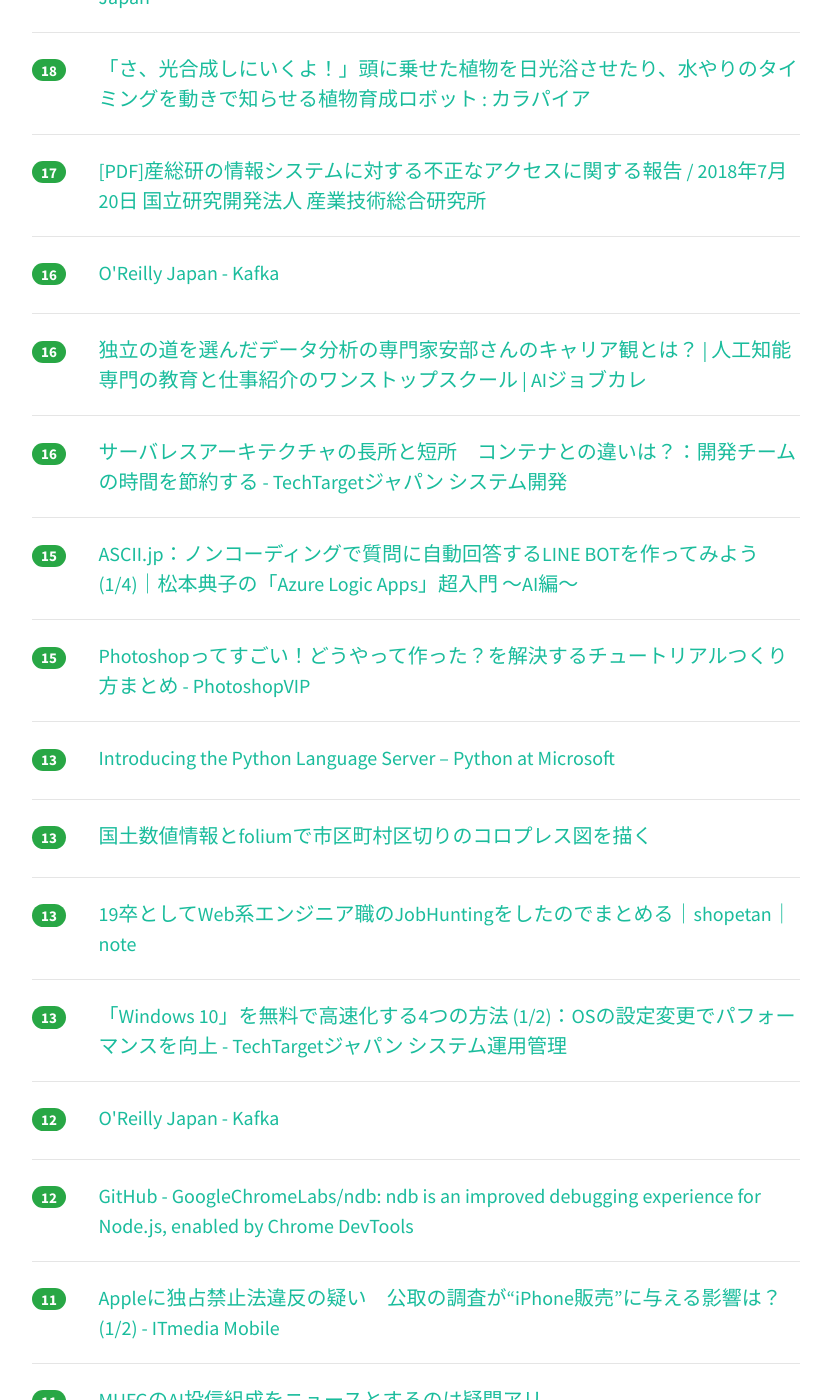
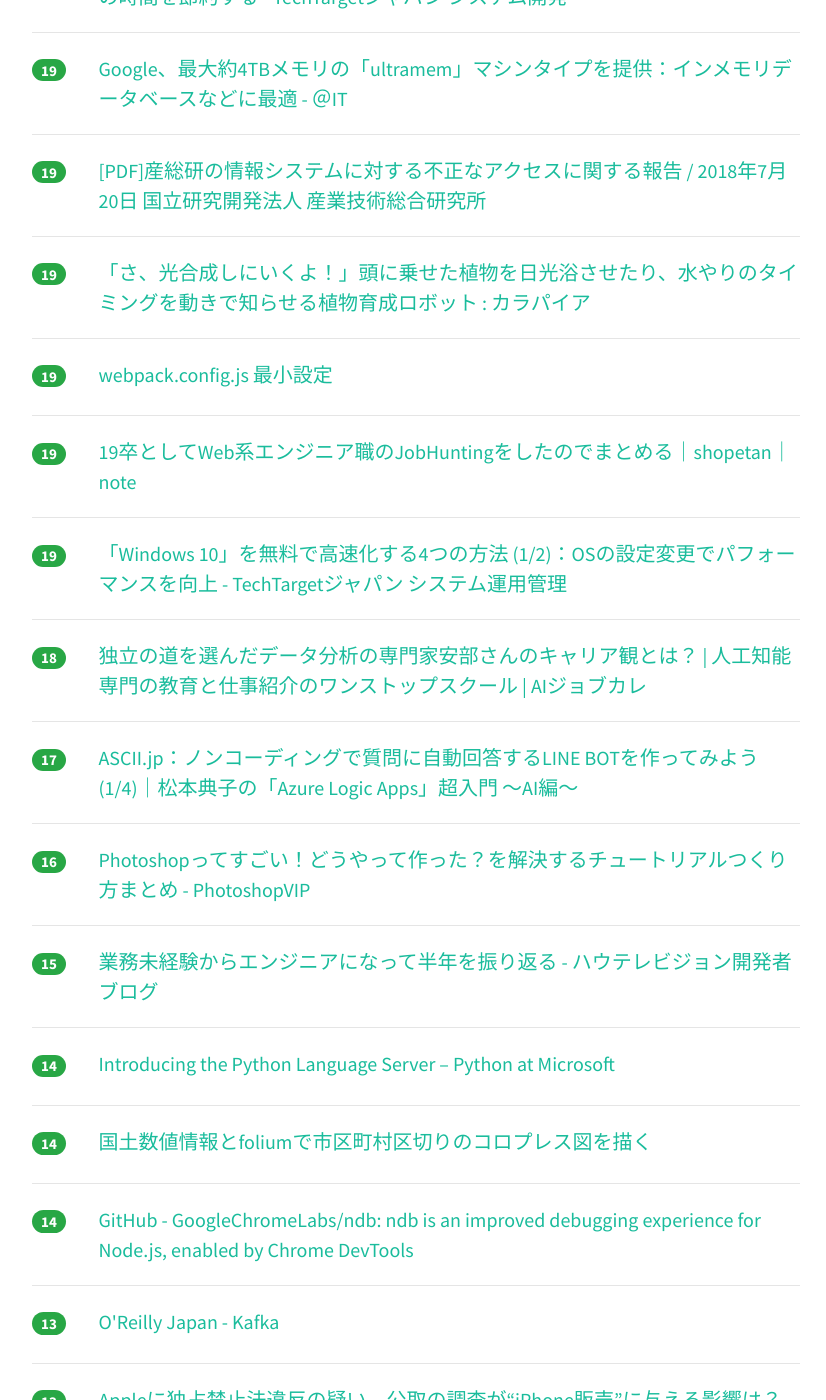
Before and after one commit to yatta47/hatena-matome-site, a Jekyll site: the page built from _posts/2018-07-21-hatena.md, in a window 1280 px wide and 1400 px high, scrolled down 1444 px. Shown: the whole window, without its empty margins (224-1050 px from the left). Built offline with Jekyll 4.4.1, drawn with Linux system fonts in a browser that asks for light colours; nearby versions of some CDN libraries; some of the changed text lies outside the part shown.

Commit message:
Updated 2018-07-21

```diff
--- a/_posts/2018-07-21-hatena.md
+++ b/_posts/2018-07-21-hatena.md
@@ -1,44 +1,44 @@
 ---
 layout: post
 title:  "2018-07-21 はてぶIT"
-date:   2018-07-21 16:02:40
+date:   2018-07-21 17:02:37
 tags: [it-hotentry]
 ---
-43 件のデータあり
+45 件のデータあり
 
 <hr><div class="row">
-<div class="col-1"><span class="badge badge-pill badge-success h2">254</span></div>
+<div class="col-1"><span class="badge badge-pill badge-success h2">300</span></div>
 <div class="col-11"><a href='https://news.mynavi.jp/article/20180719-665927/' target='_blank'>Linuxネットワークコマンドのカンペが公開 | マイナビニュース</a></div>
 </div>
 <hr>
 <div class="row">
-<div class="col-1"><span class="badge badge-pill badge-success h2">111</span></div>
+<div class="col-1"><span class="badge badge-pill badge-success h2">128</span></div>
 <div class="col-11"><a href='http://www.itmedia.co.jp/pcuser/articles/1807/21/news013.html' target='_blank'>「Amazon Echo」を設置したら試したい　生活が快適になるスキル7選 - ITmedia PC USER</a></div>
 </div>
 <hr>
 <div class="row">
-<div class="col-1"><span class="badge badge-pill badge-success h2">63</span></div>
+<div class="col-1"><span class="badge badge-pill badge-success h2">81</span></div>
 <div class="col-11"><a href='https://headlines.yahoo.co.jp/hl?a=20180720-00010007-fnnprimev-sci' target='_blank'>ブロックチェーンで“お金”の価値がなくなり、“信用”の社会がやってくる（FNN PRIME） - Yahoo!ニュース</a></div>
 </div>
 <hr>
 <div class="row">
-<div class="col-1"><span class="badge badge-pill badge-success h2">33</span></div>
+<div class="col-1"><span class="badge badge-pill badge-success h2">70</span></div>
 <div class="col-11"><a href='https://qiita.com/set0gut1/items/be9247910eb7c155d592' target='_blank'>寄り目を利用した「目diff」および「立体インデント」の考案</a></div>
 </div>
 <hr>
 <div class="row">
-<div class="col-1"><span class="badge badge-pill badge-success h2">29</span></div>
+<div class="col-1"><span class="badge badge-pill badge-success h2">32</span></div>
+<div class="col-11"><a href='https://qiita.com/mamomamo/items/e4e9e44d9f77cd72b70a' target='_blank'>Docker・Kubernetes周辺の動向を整理してみた件</a></div>
+</div>
+<hr>
+<div class="row">
+<div class="col-1"><span class="badge badge-pill badge-success h2">31</span></div>
 <div class="col-11"><a href='https://digitalforensic.jp/home-act-products-df-guideline-7th/' target='_blank'>証拠保全ガイドライン第７版 | デジタル・フォレンジック研究会</a></div>
 </div>
 <hr>
 <div class="row">
-<div class="col-1"><span class="badge badge-pill badge-success h2">29</span></div>
+<div class="col-1"><span class="badge badge-pill badge-success h2">31</span></div>
 <div class="col-11"><a href='http://tomoima525.hatenablog.com/entry/2017/07/24/171920' target='_blank'>React Native Meetup Portlandでハイブリットアプリ開発について話しました - tomoima525's blog</a></div>
-</div>
-<hr>
-<div class="row">
-<div class="col-1"><span class="badge badge-pill badge-success h2">25</span></div>
-<div class="col-11"><a href='https://qiita.com/mamomamo/items/e4e9e44d9f77cd72b70a' target='_blank'>Docker・Kubernetes周辺の動向を整理してみた件</a></div>
 </div>
 <hr>
 <div class="row">
@@ -52,8 +52,33 @@ tags: [it-hotentry]
 </div>
 <hr>
 <div class="row">
+<div class="col-1"><span class="badge badge-pill badge-success h2">21</span></div>
+<div class="col-11"><a href='https://jp.techcrunch.com/2018/07/20/2018-07-19-how-facebook-configures-its-millions-of-servers-every-day/' target='_blank'>Facebookが毎日数百万台ものサーバー設定を更新する仕組み | TechCrunch Japan</a></div>
+</div>
+<hr>
+<div class="row">
+<div class="col-1"><span class="badge badge-pill badge-success h2">20</span></div>
+<div class="col-11"><a href='https://www.oreilly.co.jp//books/9784873118499' target='_blank'>O'Reilly Japan - Kafka</a></div>
+</div>
+<hr>
+<div class="row">
+<div class="col-1"><span class="badge badge-pill badge-success h2">20</span></div>
+<div class="col-11"><a href='http://techtarget.itmedia.co.jp/tt/news/1807/20/news06.html' target='_blank'>サーバレスアーキテクチャの長所と短所　コンテナとの違いは？：開発チームの時間を節約する - TechTargetジャパン システム開発</a></div>
+</div>
+<hr>
+<div class="row">
 <div class="col-1"><span class="badge badge-pill badge-success h2">19</span></div>
 <div class="col-11"><a href='http://www.atmarkit.co.jp/ait/articles/1807/20/news040.html' target='_blank'>Google、最大約4TBメモリの「ultramem」マシンタイプを提供：インメモリデータベースなどに最適 - ＠IT</a></div>
+</div>
+<hr>
+<div class="row">
+<div class="col-1"><span class="badge badge-pill badge-success h2">19</span></div>
+<div class="col-11"><a href='https://www.aist.go.jp/pdf/aist_j/topics/to2018/to20180720/20180720aist.pdf' target='_blank'>[PDF]産総研の情報システムに対する不正なアクセスに関する報告 / 2018年7月20日 国立研究開発法人 産業技術総合研究所</a></div>
+</div>
+<hr>
+<div class="row">
+<div class="col-1"><span class="badge badge-pill badge-success h2">19</span></div>
+<div class="col-11"><a href='http://karapaia.com/archives/52262624.html' target='_blank'>「さ、光合成しにいくよ！」頭に乗せた植物を日光浴させたり、水やりのタイミングを動きで知らせる植物育成ロボット : カラパイア</a></div>
 </div>
 <hr>
 <div class="row">
@@ -62,88 +87,78 @@ tags: [it-hotentry]
 </div>
 <hr>
 <div class="row">
-<div class="col-1"><span class="badge badge-pill badge-success h2">18</span></div>
-<div class="col-11"><a href='https://jp.techcrunch.com/2018/07/20/2018-07-19-how-facebook-configures-its-millions-of-servers-every-day/' target='_blank'>Facebookが毎日数百万台ものサーバー設定を更新する仕組み | TechCrunch Japan</a></div>
+<div class="col-1"><span class="badge badge-pill badge-success h2">19</span></div>
+<div class="col-11"><a href='https://note.mu/ss_shopetan/n/nba8cf2c11cc2' target='_blank'>19卒としてWeb系エンジニア職のJobHuntingをしたのでまとめる｜shopetan｜note</a></div>
+</div>
+<hr>
+<div class="row">
+<div class="col-1"><span class="badge badge-pill badge-success h2">19</span></div>
+<div class="col-11"><a href='http://techtarget.itmedia.co.jp/tt/news/1807/21/news03.html' target='_blank'>「Windows 10」を無料で高速化する4つの方法 (1/2)：OSの設定変更でパフォーマンスを向上 - TechTargetジャパン システム運用管理</a></div>
 </div>
 <hr>
 <div class="row">
 <div class="col-1"><span class="badge badge-pill badge-success h2">18</span></div>
-<div class="col-11"><a href='http://karapaia.com/archives/52262624.html' target='_blank'>「さ、光合成しにいくよ！」頭に乗せた植物を日光浴させたり、水やりのタイミングを動きで知らせる植物育成ロボット : カラパイア</a></div>
+<div class="col-11"><a href='https://www.aijobcolle.com/single-post/interview11' target='_blank'>独立の道を選んだデータ分析の専門家安部さんのキャリア観とは？ | 人工知能専門の教育と仕事紹介のワンストップスクール | AIジョブカレ</a></div>
 </div>
 <hr>
 <div class="row">
 <div class="col-1"><span class="badge badge-pill badge-success h2">17</span></div>
-<div class="col-11"><a href='https://www.aist.go.jp/pdf/aist_j/topics/to2018/to20180720/20180720aist.pdf' target='_blank'>[PDF]産総研の情報システムに対する不正なアクセスに関する報告 / 2018年7月20日 国立研究開発法人 産業技術総合研究所</a></div>
+<div class="col-11"><a href='http://ascii.jp/elem/000/001/713/1713259/' target='_blank'>ASCII.jp：ノンコーディングで質問に自動回答するLINE BOTを作ってみよう (1/4)｜松本典子の「Azure Logic Apps」超入門 ～AI編～</a></div>
 </div>
 <hr>
 <div class="row">
 <div class="col-1"><span class="badge badge-pill badge-success h2">16</span></div>
-<div class="col-11"><a href='https://www.oreilly.co.jp//books/9784873118499' target='_blank'>O'Reilly Japan - Kafka</a></div>
-</div>
-<hr>
-<div class="row">
-<div class="col-1"><span class="badge badge-pill badge-success h2">16</span></div>
-<div class="col-11"><a href='https://www.aijobcolle.com/single-post/interview11' target='_blank'>独立の道を選んだデータ分析の専門家安部さんのキャリア観とは？ | 人工知能専門の教育と仕事紹介のワンストップスクール | AIジョブカレ</a></div>
-</div>
-<hr>
-<div class="row">
-<div class="col-1"><span class="badge badge-pill badge-success h2">16</span></div>
-<div class="col-11"><a href='http://techtarget.itmedia.co.jp/tt/news/1807/20/news06.html' target='_blank'>サーバレスアーキテクチャの長所と短所　コンテナとの違いは？：開発チームの時間を節約する - TechTargetジャパン システム開発</a></div>
+<div class="col-11"><a href='http://photoshopvip.net/109971' target='_blank'>Photoshopってすごい！どうやって作った？を解決するチュートリアルつくり方まとめ - PhotoshopVIP</a></div>
 </div>
 <hr>
 <div class="row">
 <div class="col-1"><span class="badge badge-pill badge-success h2">15</span></div>
-<div class="col-11"><a href='http://ascii.jp/elem/000/001/713/1713259/' target='_blank'>ASCII.jp：ノンコーディングで質問に自動回答するLINE BOTを作ってみよう (1/4)｜松本典子の「Azure Logic Apps」超入門 ～AI編～</a></div>
+<div class="col-11"><a href='http://blog.howtelevision.co.jp/entry/2018/07/20/185730' target='_blank'>業務未経験からエンジニアになって半年を振り返る - ハウテレビジョン開発者ブログ</a></div>
 </div>
 <hr>
 <div class="row">
-<div class="col-1"><span class="badge badge-pill badge-success h2">15</span></div>
-<div class="col-11"><a href='http://photoshopvip.net/109971' target='_blank'>Photoshopってすごい！どうやって作った？を解決するチュートリアルつくり方まとめ - PhotoshopVIP</a></div>
+<div class="col-1"><span class="badge badge-pill badge-success h2">14</span></div>
+<div class="col-11"><a href='https://blogs.msdn.microsoft.com/pythonengineering/2018/07/18/introducing-the-python-language-server/' target='_blank'>Introducing the Python Language Server &#8211; Python at Microsoft</a></div>
+</div>
+<hr>
+<div class="row">
+<div class="col-1"><span class="badge badge-pill badge-success h2">14</span></div>
+<div class="col-11"><a href='https://qiita.com/shima_x/items/fe29274d67de3a461524' target='_blank'>国土数値情報とfoliumで市区町村区切りのコロプレス図を描く</a></div>
+</div>
+<hr>
+<div class="row">
+<div class="col-1"><span class="badge badge-pill badge-success h2">14</span></div>
+<div class="col-11"><a href='https://github.com/GoogleChromeLabs/ndb' target='_blank'>GitHub - GoogleChromeLabs/ndb: ndb is an improved debugging experience for Node.js, enabled by Chrome DevTools</a></div>
 </div>
 <hr>
 <div class="row">
 <div class="col-1"><span class="badge badge-pill badge-success h2">13</span></div>
-<div class="col-11"><a href='https://blogs.msdn.microsoft.com/pythonengineering/2018/07/18/introducing-the-python-language-server/' target='_blank'>Introducing the Python Language Server &#8211; Python at Microsoft</a></div>
+<div class="col-11"><a href='https://www.oreilly.co.jp/books/9784873118499/' target='_blank'>O'Reilly Japan - Kafka</a></div>
 </div>
 <hr>
 <div class="row">
 <div class="col-1"><span class="badge badge-pill badge-success h2">13</span></div>
-<div class="col-11"><a href='https://qiita.com/shima_x/items/fe29274d67de3a461524' target='_blank'>国土数値情報とfoliumで市区町村区切りのコロプレス図を描く</a></div>
+<div class="col-11"><a href='http://www.itmedia.co.jp/mobile/articles/1807/21/news020.html' target='_blank'>Appleに独占禁止法違反の疑い　公取の調査が“iPhone販売”に与える影響は？ (1/2) - ITmedia Mobile</a></div>
 </div>
 <hr>
 <div class="row">
 <div class="col-1"><span class="badge badge-pill badge-success h2">13</span></div>
-<div class="col-11"><a href='https://note.mu/ss_shopetan/n/nba8cf2c11cc2' target='_blank'>19卒としてWeb系エンジニア職のJobHuntingをしたのでまとめる｜shopetan｜note</a></div>
-</div>
-<hr>
-<div class="row">
-<div class="col-1"><span class="badge badge-pill badge-success h2">13</span></div>
-<div class="col-11"><a href='http://techtarget.itmedia.co.jp/tt/news/1807/21/news03.html' target='_blank'>「Windows 10」を無料で高速化する4つの方法 (1/2)：OSの設定変更でパフォーマンスを向上 - TechTargetジャパン システム運用管理</a></div>
+<div class="col-11"><a href='https://masalib.hatenablog.com/entry/2018/07/21/000000' target='_blank'>Webデベロッパーとデザイナー向けのオンラインツール集 - masalibの日記</a></div>
 </div>
 <hr>
 <div class="row">
 <div class="col-1"><span class="badge badge-pill badge-success h2">12</span></div>
-<div class="col-11"><a href='https://www.oreilly.co.jp/books/9784873118499/' target='_blank'>O'Reilly Japan - Kafka</a></div>
-</div>
-<hr>
-<div class="row">
-<div class="col-1"><span class="badge badge-pill badge-success h2">12</span></div>
-<div class="col-11"><a href='https://github.com/GoogleChromeLabs/ndb' target='_blank'>GitHub - GoogleChromeLabs/ndb: ndb is an improved debugging experience for Node.js, enabled by Chrome DevTools</a></div>
+<div class="col-11"><a href='https://www.financepensionrealestate.work/entry/2018/07/21/104601' target='_blank'>MUFGのAI投信組成をニュースとするのは疑問アリ</a></div>
 </div>
 <hr>
 <div class="row">
 <div class="col-1"><span class="badge badge-pill badge-success h2">11</span></div>
-<div class="col-11"><a href='http://www.itmedia.co.jp/mobile/articles/1807/21/news020.html' target='_blank'>Appleに独占禁止法違反の疑い　公取の調査が“iPhone販売”に与える影響は？ (1/2) - ITmedia Mobile</a></div>
+<div class="col-11"><a href='https://www.cnn.co.jp/business/35122788.html' target='_blank'>CNN.co.jp : 米テスラ「モデル３」、予約キャンセル急増か　昨年の倍とアナリスト</a></div>
 </div>
 <hr>
 <div class="row">
 <div class="col-1"><span class="badge badge-pill badge-success h2">11</span></div>
-<div class="col-11"><a href='https://www.financepensionrealestate.work/entry/2018/07/21/104601' target='_blank'>MUFGのAI投信組成をニュースとするのは疑問アリ</a></div>
-</div>
-<hr>
-<div class="row">
-<div class="col-1"><span class="badge badge-pill badge-success h2">10</span></div>
-<div class="col-11"><a href='https://www.cnn.co.jp/business/35122788.html' target='_blank'>CNN.co.jp : 米テスラ「モデル３」、予約キャンセル急増か　昨年の倍とアナリスト</a></div>
+<div class="col-11"><a href='https://nextat.co.jp/staff/archives/203' target='_blank'>[Laravel] JSONレスポンスのUnicodeエスケープ無効化はミドルウェアで！｜Laravel｜PHP｜開発ブログ｜株式会社Nextat（ネクスタット）</a></div>
 </div>
 <hr>
 <div class="row">
@@ -152,13 +167,33 @@ tags: [it-hotentry]
 </div>
 <hr>
 <div class="row">
-<div class="col-1"><span class="badge badge-pill badge-success h2">9</span></div>
+<div class="col-1"><span class="badge badge-pill badge-success h2">10</span></div>
 <div class="col-11"><a href='https://anagileway.wordpress.com/2018/07/20/thank-you-agilejapan-2018/' target='_blank'>thank-you-AgileJapan-2018 | an Agile Way</a></div>
 </div>
 <hr>
 <div class="row">
-<div class="col-1"><span class="badge badge-pill badge-success h2">9</span></div>
+<div class="col-1"><span class="badge badge-pill badge-success h2">10</span></div>
 <div class="col-11"><a href='http://www.oreilly.co.jp/books/9784873118499/index.html' target='_blank'>O'Reilly Japan - Kafka</a></div>
+</div>
+<hr>
+<div class="row">
+<div class="col-1"><span class="badge badge-pill badge-success h2">10</span></div>
+<div class="col-11"><a href='https://www.gusan42.com/entry/2018/07/20/233611' target='_blank'>武器としての書く技術を読んで（著者イケダハヤトさん） - ぐっさんの考え</a></div>
+</div>
+<hr>
+<div class="row">
+<div class="col-1"><span class="badge badge-pill badge-success h2">10</span></div>
+<div class="col-11"><a href='https://blog.jxck.io/entries/2018-07-20/toggle-attribute.html' target='_blank'>Element.toggleAttribute | blog.jxck.io</a></div>
+</div>
+<hr>
+<div class="row">
+<div class="col-1"><span class="badge badge-pill badge-success h2">10</span></div>
+<div class="col-11"><a href='https://japan.cnet.com/article/35122812/' target='_blank'>メルカリ、3つの事業から撤退へ--即時買い取りやスキルシェア - CNET Japan</a></div>
+</div>
+<hr>
+<div class="row">
+<div class="col-1"><span class="badge badge-pill badge-success h2">10</span></div>
+<div class="col-11"><a href='https://gigazine.net/news/20180720-electron-microscope-record-resolution/' target='_blank'>電子顕微鏡の分解能が0.39オングストロームに到達し世界記録が更新される - GIGAZINE</a></div>
 </div>
 <hr>
 <div class="row">
@@ -167,23 +202,13 @@ tags: [it-hotentry]
 </div>
 <hr>
 <div class="row">
-<div class="col-1"><span class="badge badge-pill badge-success h2">9</span></div>
-<div class="col-11"><a href='https://gigazine.net/news/20180720-electron-microscope-record-resolution/' target='_blank'>電子顕微鏡の分解能が0.39オングストロームに到達し世界記録が更新される - GIGAZINE</a></div>
+<div class="col-1"><span class="badge badge-pill badge-success h2">8</span></div>
+<div class="col-11"><a href='https://blog.softwaremill.com/why-scala-a6ac8c98c541' target='_blank'>Why Scala? – SoftwareMill Tech Blog</a></div>
 </div>
 <hr>
 <div class="row">
 <div class="col-1"><span class="badge badge-pill badge-success h2">8</span></div>
-<div class="col-11"><a href='https://www.gusan42.com/entry/2018/07/20/233611' target='_blank'>武器としての書く技術を読んで（著者イケダハヤトさん） - ぐっさんの考え</a></div>
-</div>
-<hr>
-<div class="row">
-<div class="col-1"><span class="badge badge-pill badge-success h2">8</span></div>
-<div class="col-11"><a href='https://blog.jxck.io/entries/2018-07-20/toggle-attribute.html' target='_blank'>Element.toggleAttribute | blog.jxck.io</a></div>
-</div>
-<hr>
-<div class="row">
-<div class="col-1"><span class="badge badge-pill badge-success h2">8</span></div>
-<div class="col-11"><a href='https://masalib.hatenablog.com/entry/2018/07/21/000000' target='_blank'>Webデベロッパーとデザイナー向けのオンラインツール集 - masalibの日記</a></div>
+<div class="col-11"><a href='https://applech2.com/archives/20180720-macbook-pro-2018-thunderbolt-3-full-lane.html' target='_blank'>MacBook Pro 2018モデルはThunderbolt 3コントローラに「Titan Ridge」を採用し、13インチの帯域制限もなし。 | AAPL Ch.</a></div>
 </div>
 <hr>
 <div class="row">
@@ -193,31 +218,16 @@ tags: [it-hotentry]
 <hr>
 <div class="row">
 <div class="col-1"><span class="badge badge-pill badge-success h2">7</span></div>
-<div class="col-11"><a href='https://blog.softwaremill.com/why-scala-a6ac8c98c541' target='_blank'>Why Scala? – SoftwareMill Tech Blog</a></div>
+<div class="col-11"><a href='https://digiday.jp/publishers/new-york-times-mostly-skips-ad-agencies-house-20-person-ad-buying-team/' target='_blank'>ニューヨーク・タイムズ、ほぼ「インハウス化」を達成：20人体制の広告購入チーム導入で | DIGIDAY［日本版］</a></div>
 </div>
 <hr>
 <div class="row">
-<div class="col-1"><span class="badge badge-pill badge-success h2">7</span></div>
-<div class="col-11"><a href='https://applech2.com/archives/20180720-macbook-pro-2018-thunderbolt-3-full-lane.html' target='_blank'>MacBook Pro 2018モデルはThunderbolt 3コントローラに「Titan Ridge」を採用し、13インチの帯域制限もなし。 | AAPL Ch.</a></div>
-</div>
-<hr>
-<div class="row">
-<div class="col-1"><span class="badge badge-pill badge-success h2">7</span></div>
-<div class="col-11"><a href='https://japan.cnet.com/article/35122812/' target='_blank'>メルカリ、3つの事業から撤退へ--即時買い取りやスキルシェア - CNET Japan</a></div>
+<div class="col-1"><span class="badge badge-pill badge-success h2">6</span></div>
+<div class="col-11"><a href='http://nlab.itmedia.co.jp/nl/articles/1807/21/news028.html' target='_blank'>当初の名前案は“タマクール”　股間ひんやり「ズボンクール」は世の男性の救世主となるか - ねとらぼ</a></div>
 </div>
 <hr>
 <div class="row">
 <div class="col-1"><span class="badge badge-pill badge-success h2">5</span></div>
-<div class="col-11"><a href='https://nextat.co.jp/staff/archives/203' target='_blank'>[Laravel] JSONレスポンスのUnicodeエスケープ無効化はミドルウェアで！｜Laravel｜PHP｜開発ブログ｜株式会社Nextat（ネクスタット）</a></div>
+<div class="col-11"><a href='https://www.fnn.jp/posts/00337910HDK' target='_blank'>ブロックチェーン技術で終わる世界、変わるメディアの未来 - FNN.jpプライムオンライン</a></div>
 </div>
 <hr>
-<div class="row">
-<div class="col-1"><span class="badge badge-pill badge-success h2">5</span></div>
-<div class="col-11"><a href='http://blog.howtelevision.co.jp/entry/2018/07/20/185730' target='_blank'>業務未経験からエンジニアになって半年を振り返る - ハウテレビジョン開発者ブログ</a></div>
-</div>
-<hr>
-<div class="row">
-<div class="col-1"><span class="badge badge-pill badge-success h2">4</span></div>
-<div class="col-11"><a href='https://digiday.jp/publishers/new-york-times-mostly-skips-ad-agencies-house-20-person-ad-buying-team/' target='_blank'>ニューヨーク・タイムズ、ほぼ「インハウス化」を達成：20人体制の広告購入チーム導入で | DIGIDAY［日本版］</a></div>
-</div>
-<hr>
```
